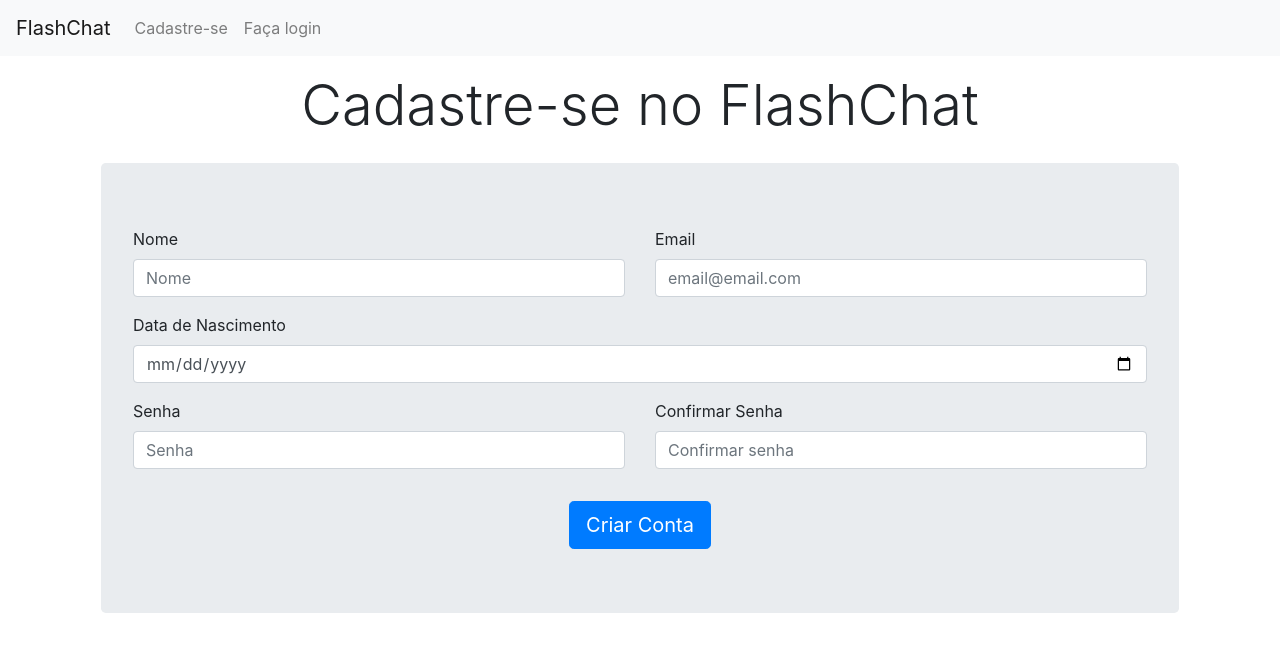
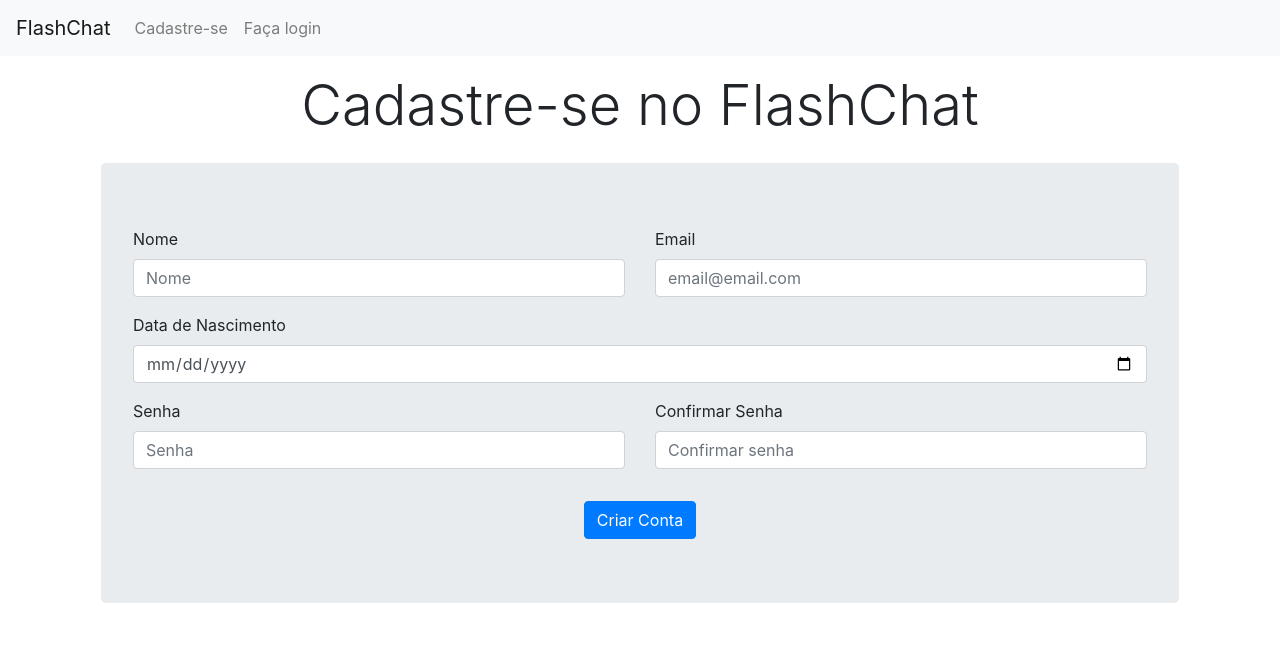
Before and after one commit to Muriel-Gasparini/flash-chat-io, a React (Create React App) app: page /sign-up in a window 1280 px wide. Shown: the top 652 px of the page. Built offline with nearby package versions, Linux system fonts and the light colour scheme.

Commit message:
change details

```diff
--- a/src/pages/SignIn/SignIn.js
+++ b/src/pages/SignIn/SignIn.js
@@ -6,7 +6,7 @@ import { Page } from '../../components/page/page'
 
 function SignIn() {
   return (
-    <Page title="Faça o Login no FlashChat">
+    <Page title="Faça Login no FlashChat">
       <Jumbotron>
         <Form>
           <Row className="justify-content-center">
@@ -28,7 +28,7 @@ function SignIn() {
             </Col>
           </Row>
           <Row className="justify-content-center">
-            <Button className="mt-3" size="lg">Logar</Button>
+            <Button className="mt-3" size="md">Logar</Button>
           </Row>
         </Form>
       </Jumbotron>
--- a/src/pages/SignUp/SignUp.js
+++ b/src/pages/SignUp/SignUp.js
@@ -47,7 +47,7 @@ function SignUp() {
             </Col>
           </Row>
           <Row className="justify-content-center">
-            <Button className="mt-3" size="lg">Criar Conta</Button>
+            <Button className="mt-3" size="md">Criar Conta</Button>
           </Row>
         </Form>
       </Jumbotron>
```
